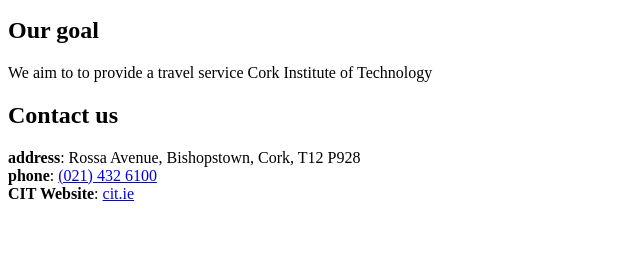
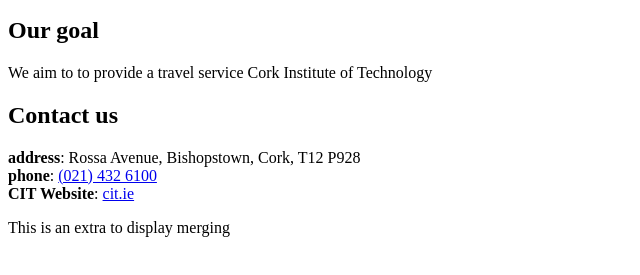
Before and after one commit to vilius-valiusis/agileweb, a plain HTML site: page index.html in a window 1280 px wide. Shown: the part 101-376 px from the top of the page, without its empty margins (0-640 px from the left). Drawn offline with Linux system fonts and the light colour scheme.

Commit message:
added extra p

```diff
--- a/index.html
+++ b/index.html
@@ -18,6 +18,6 @@
 		<br>
 		<b>CIT Website</b>: <a href="http://www.cit.ie/">cit.ie</a>
 	</p>
-
+	<p> This is an extra to display merging<p>
 </body>
 </html>
```
